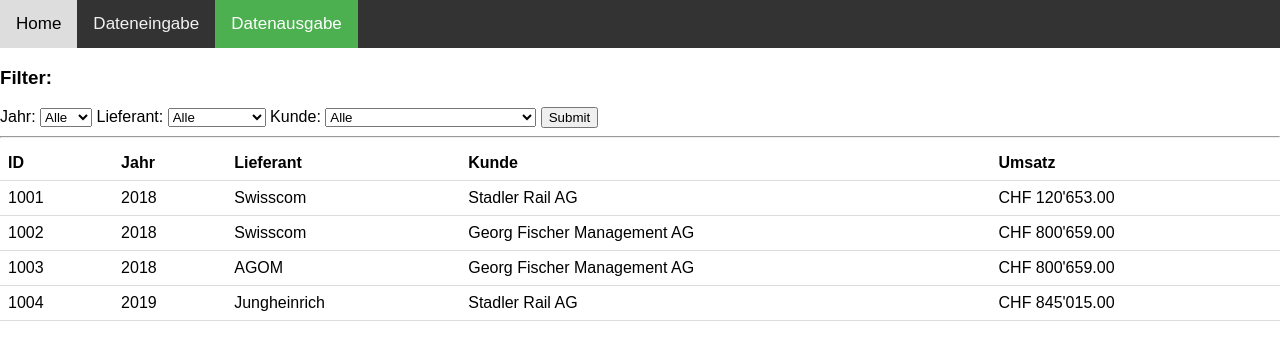
After one commit to lublic/iSales, a Flask app: page /output in a window 1280 px wide. The commit adds this page. Shown: the top 360 px of the page. Run offline with Flask 2, Linux system fonts and the light colour scheme.

Commit message:
31.10.2020

```diff
--- a/aktivitaeten.json
+++ /dev/null
@@ -1 +0,0 @@
-{"2019-10-11 14:32:10.852902": "irgendwas", "2019-10-11 14:32:49.107231": "irgendetwasanderes", "2020-03-20 10:40:12.530557": "app zeigen", "2020-03-20 10:40:42.661087": "tippern", "2020-03-20 10:41:21.585242": "wichtige aufgabe", "2020-10-26 22:35:57.600661": "test"}
--- a/daten.py
+++ b/daten.py
@@ -18,17 +18,17 @@ def speichern(datei, key, value):
 
 
 def aktivitaet_speichern(aktivitaet):
-    datei_name = "aktivitaeten.json"
+    datei_name = "umsatz.json"
     zeitpunkt = datetime.now()
     speichern(datei_name, zeitpunkt, aktivitaet)
     return zeitpunkt, aktivitaet
 
 
-def aktivitaeten_laden():
-    datei_name = "aktivitaeten.json"
+def umsatz_laden():
+    umsatz = "umsatz.json"
 
     try:
-        with open(datei_name) as open_file:
+        with open(umsatz) as open_file:
             datei_inhalt = json.load(open_file)
     except FileNotFoundError:
         datei_inhalt = {}
--- /dev/null
+++ b/filter.py
@@ -0,0 +1,28 @@
+# Liste mit DropDown Inhalt für Filter erstellen
+def getFilterList(nestedDict, filter, selected_Filter):
+    # Leere Liste erstellen
+    filterList = []
+    # Lade alle Items
+    for k, v in nestedDict.items():
+        # Füge Item der Liste hinzu
+        filterList.append(v[filter])
+        # Duplikate entfernen
+        filterList = list(dict.fromkeys(filterList))
+        # Liste sortieren
+        filterList.sort()
+    # "Alle" in Dropdown hinzufügen
+    filterList.insert(0, "Alle")
+    # Durch Filterliste gehen und das von User ausgwählte Dropdown selektieren
+    i = 0
+    for l in filterList:
+        selected = ""
+        if l == selected_Filter:
+            selected = "selected=selected"
+        filterList[i] = [l, selected]
+        i+=1
+    return filterList
+
+def filter(revenues_filtered, filter, selected_filter):
+    if selected_filter != "Alle":
+        revenues_filtered = {key: value for (key, value) in revenues_filtered.items() if selected_filter in value[filter]}
+    return revenues_filtered
--- a/main.py
+++ b/main.py
@@ -1,38 +1,48 @@
 from flask import Flask
 from flask import render_template
+from flask import request
 import daten
+import filter
 
 app = Flask("iSales")
 
+@app.route('/')
+def home():
+    return render_template('index.html')
 
-@app.route('/hello')
-def hello_world():
-    return render_template('index.html', name="Fabian")
+@app.route('/output', methods=['GET', 'POST'])
+def get_revenue():
+    # Umsatz laden
+    revenues = daten.umsatz_laden()
 
-@app.route('/umsatz')
-def get_revenue():
-    revenues = daten.aktivitaeten_laden()
+    # liste mit den gefilterten Umsätzen erstellen
+    revenues_filtered = revenues
 
-    return render_template('index.html', revenues=revenues)
+    # "Alle" als Dropdown beim Filter auswählen
+    selected_jahr = selected_kunde = selected_lieferant = "Alle"
 
-@app.route("/speichern/<aktivitaet>")
-def speichern(aktivitaet):
-    zeitpunkt, aktivitaet = daten.aktivitaet_speichern(aktivitaet)
+    # Wenn gefiltert wird dann...
+    if request.method == 'POST':
+        # lösche alle Umsätze, welche nicht gewünscht sind
+        revenues_filtered = filter.filter(revenues_filtered, 'jahr', request.form['jahr'])
+        revenues_filtered = filter.filter(revenues_filtered, 'lieferant', request.form['lieferant'])
+        revenues_filtered = filter.filter(revenues_filtered, 'kunde', request.form['kunde'])
 
-    return "Gespeichert: " + "etwas" + " um " + str("jetzt")
+        # Filter richtiges Dropdown item auswählen
+        selected_jahr = request.form['jahr']
+        selected_kunde = request.form['kunde']
+        selected_lieferant = request.form['lieferant']
 
-@app.route("/liste")
+    # Listen für die Dropdown filter erstellen
+    filter_list_jahr = filter.getFilterList(revenues, 'jahr', selected_jahr)
+    filter_list_lieferant = filter.getFilterList(revenues, 'lieferant', selected_lieferant)
+    filter_list_kunde = filter.getFilterList(revenues, 'kunde', selected_kunde)
+
+    return render_template('datenausgabe.html', revenues=revenues_filtered, filter_list_jahr=filter_list_jahr, filter_list_lieferant=filter_list_lieferant, filter_list_kunde=filter_list_kunde)
+
+@app.route("/input")
 def auflisten():
-    aktivitaeten = daten.aktivitaeten_laden()
-
-    aktivitaeten_liste = ""
-    for key, value in aktivitaeten.items():
-        zeile = str(key) + ": " + value + "<br>"
-        aktivitaeten_liste += zeile
-
-    return aktivitaeten_liste
-
-
+    return render_template('dateneingabe.html')
 
 
 if __name__ == "__main__":
--- /dev/null
+++ b/templates/datenausgabe.html
@@ -0,0 +1,63 @@
+<!DOCTYPE html>
+<html lang="en">
+<head>
+    <meta charset="UTF-8">
+    <title>iSales | Datenausgabe</title>
+    <link rel="stylesheet" href="{{ url_for('static', filename='main.css') }}">
+</head>
+<body>
+<!-- HEADER -->
+    <div class="topnav">
+        <a href="/">Home</a>
+        <a href="/input">Dateneingabe</a>
+        <a class="active" href="/output">Datenausgabe</a>
+    </div>
+    <div>
+        <form method="POST">
+              <h3>Filter:</h3>
+              <label for="jahr">Jahr:</label>
+              <select id="jahr" name="jahr">
+                {% for jahr in filter_list_jahr %}
+                <option value="{{ jahr[0] }}" {{ jahr[1] }}>{{ jahr[0] }}</option>
+                {% endfor %}
+              </select>
+              <label for="lieferant">Lieferant:</label>
+              <select id="lieferant" name="lieferant">
+                {% for lieferant in filter_list_lieferant %}
+                <option value="{{ lieferant[0] }}" {{ lieferant[1] }}>{{ lieferant[0] }}</option>
+                {% endfor %}
+              </select>
+              <label for="kunde">Kunde:</label>
+              <select id="kunde" name="kunde">
+                {% for kunde in filter_list_kunde %}
+                <option value="{{ kunde[0] }}" {{ kunde[1] }}>{{ kunde[0] }}</option>
+                {% endfor %}
+              </select>
+              <input type="submit">
+              <hr/>
+        </form>
+    </div>
+    <div class="data">
+        <table>
+            <tr>
+                <th>ID</th>
+                <th>Jahr</th>
+                <th>Lieferant</th>
+                <th>Kunde</th>
+                <th>Umsatz</th>
+            </tr>
+            {% for key, value in revenues.items() %}
+            <tr>
+                <td>{{ key }}</td>
+                <td>{{ value.jahr }}</td>
+                <td>{{ value.lieferant }}</td>
+                <td>{{ value.kunde }}</td>
+                <td>{{ "CHF {:,.2f}".format(value.umsatz).replace(",","'") }}</td>
+            </tr>
+            {% endfor %}
+        </table>
+
+    </div>
+
+</body>
+</html>
--- /dev/null
+++ b/umsatz.json
@@ -0,0 +1,28 @@
+{
+  "1001" : {
+    "lieferant" : "Swisscom",
+    "kunde" : "Stadler Rail AG",
+    "umsatz" : 120653,
+    "jahr" : "2018"
+  },
+  "1002" : {
+    "lieferant" : "Swisscom",
+    "kunde" : "Georg Fischer Management AG",
+    "umsatz" : 800659,
+    "jahr" : "2018"
+
+  },
+  "1003" : {
+    "lieferant" : "AGOM",
+    "kunde" : "Georg Fischer Management AG",
+    "umsatz" : 800659,
+    "jahr" : "2018"
+
+  },
+  "1004" : {
+    "lieferant" : "Jungheinrich",
+    "kunde" : "Stadler Rail AG",
+    "umsatz" : 845015,
+    "jahr" : "2019"
+  }
+}
```
Also changed, not shown: templates/Datenausgabe.html (deleted, +0 -10 lines), templates/Dateneingabe.html (deleted, +0 -10 lines), templates/dateneingabe.html (added, +41 -0 lines), templates/index.html (+4 -16 lines).
